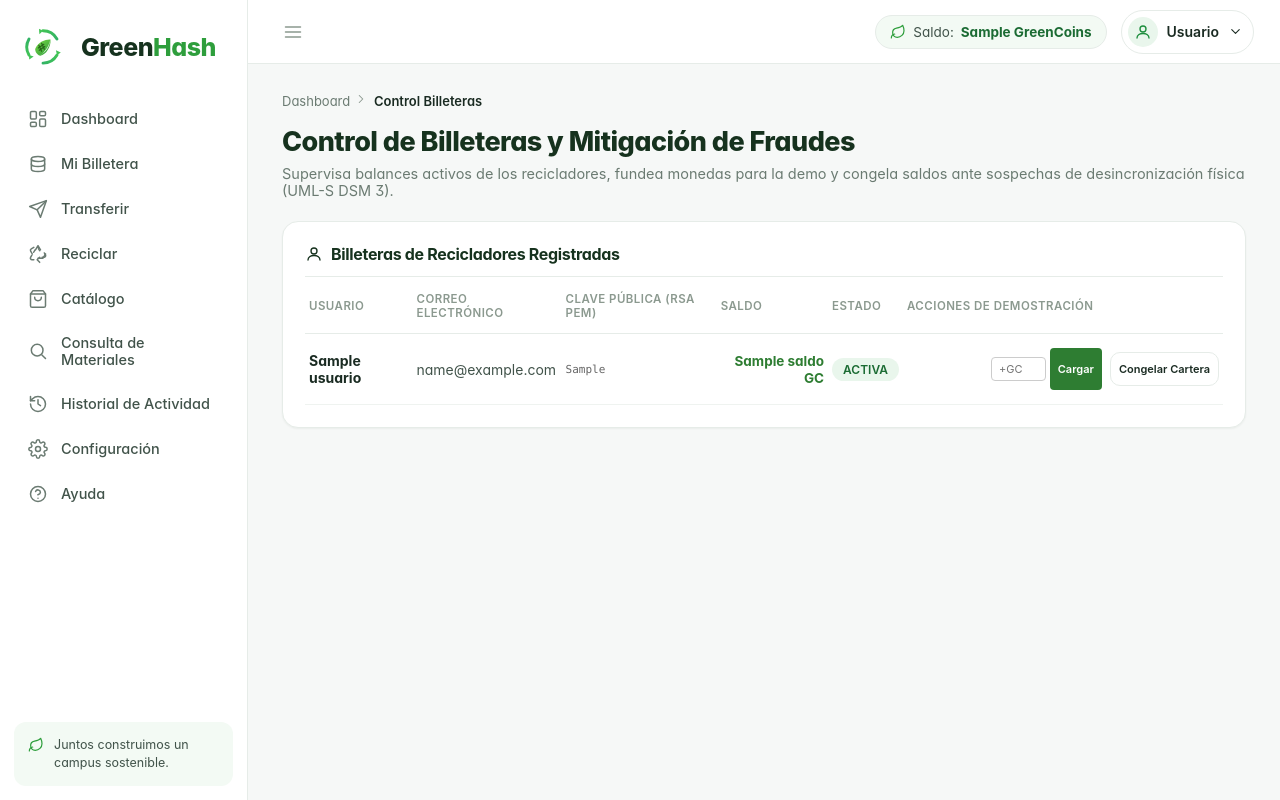
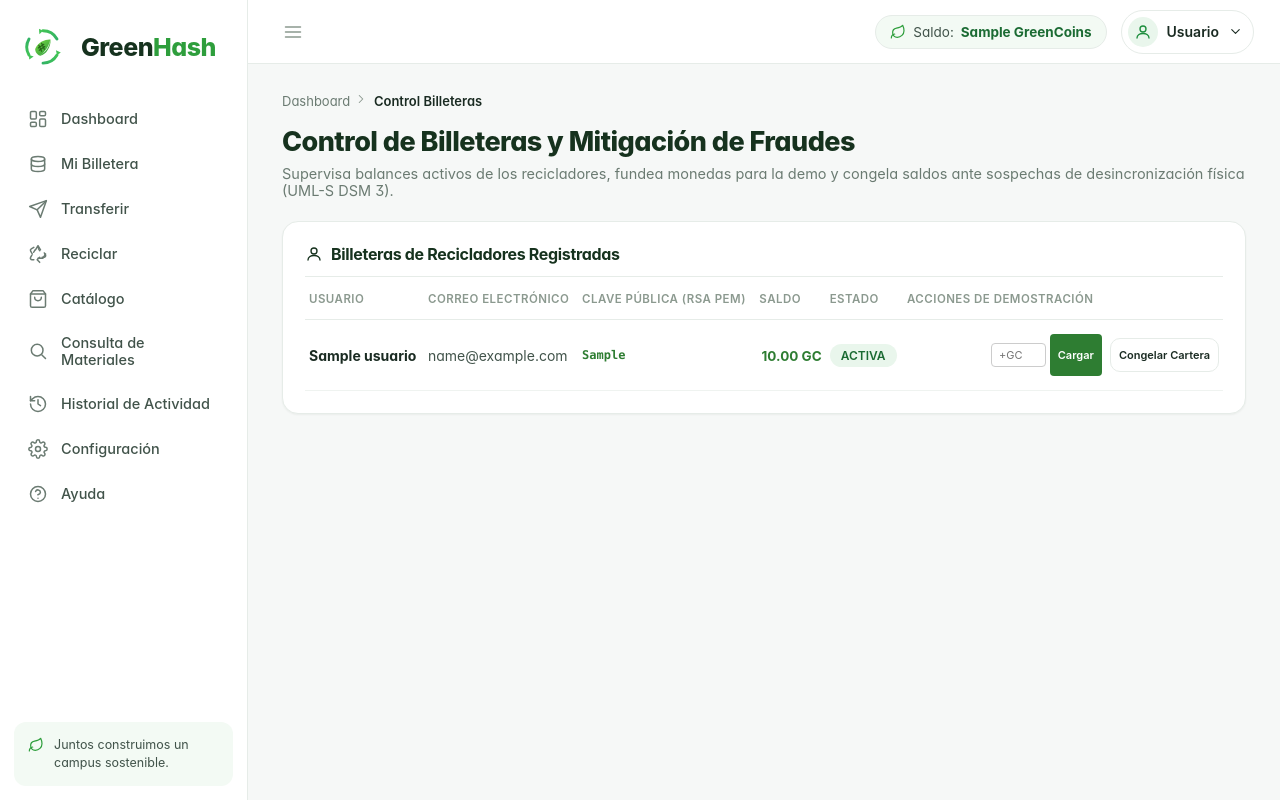
Before and after one commit to yuliu18/GreenHash, a Python web app: template App/Backend/app/web/templates/control_billeteras.html in a window 1280 px wide. Run offline with Jinja, Linux system fonts and the light colour scheme; the template is opened without the code that fills it: most values are stand-ins (such as "Sample title", 1, 10 or a date in 2020); some web fonts are replaced.

Commit message:
fix: admin control billeteras — saldo en GC y clave publica como alias
- Saldo: dividir por 100 y formatear a 2 decimales (10.00 GC no 1000.0 GC)
- Clave publica: mostrar alias PK-XXXXXX en lugar del PEM completo
- JS fondeo: actualizar saldo en DOM tambien dividido por 100
- Route: calcular pk_alias con SHA256[:6] para cada wallet

```diff
--- a/App/Backend/app/web/routes.py
+++ b/App/Backend/app/web/routes.py
@@ -910,12 +910,15 @@ def control_billeteras():
                     "ORDER BY u.nombre_completo"
                 )
                 wallet_rows = cur.fetchall()
+                import hashlib as _hlw
                 for wr in wallet_rows:
+                    pk = wr["clave_publica"] or ""
                     wallets_list.append({
                         "id": wr["wallet_id"],
                         "usuario": wr["usuario"],
                         "email": wr["email"],
-                        "clave_publica": wr["clave_publica"],
+                        "clave_publica": pk,
+                        "pk_alias": "PK-" + _hlw.sha256(pk.encode()).hexdigest()[:6].upper(),
                         "saldo": float(wr["saldo"]),
                         "estado": wr["estado"]
                     })
--- a/App/Backend/app/web/templates/control_billeteras.html
+++ b/App/Backend/app/web/templates/control_billeteras.html
@@ -38,10 +38,10 @@
             <tr>
               <td><b>{{ w.usuario }}</b></td>
               <td class="muted">{{ w.email }}</td>
-              <td class="mono" style="font-size: 11px; color: #666666; max-width: 250px; overflow: hidden; text-overflow: ellipsis; white-space: nowrap;" title="{{ w.clave_publica }}">
-                {{ w.clave_publica }}
+              <td class="mono" style="font-size: 12px; color: #2e7d32; font-weight: 600;">
+                {{ w.pk_alias }}
               </td>
-              <td class="ta-r"><b id="balance-w{{ w.id }}" style="color: #2e7d32; font-size: 13.5px;">{{ w.saldo }} GC</b></td>
+              <td class="ta-r"><b id="balance-w{{ w.id }}" style="color: #2e7d32; font-size: 13.5px;">{{ "%.2f"|format(w.saldo / 100) }} GC</b></td>
               <td class="ta-c">
                 {% if w.estado == 'CONGELADA' %}
                   <span id="state-w{{ w.id }}" class="pill bad" style="background-color: #fee; color: #d32f2f;">CONGELADA</span>
@@ -107,7 +107,7 @@
           alertDiv.style.border = '1px solid #c8e6c9';
 
           // Update user balance cell in the DOM instantly
-          document.getElementById('balance-w' + data.wallet_id).innerText = parseFloat(data.nuevo_saldo).toFixed(1) + ' GC';
+          document.getElementById('balance-w' + data.wallet_id).innerText = (parseFloat(data.nuevo_saldo) / 100).toFixed(2) + ' GC';
 
           // Reset numeric input
           form.querySelector('input[name="monto"]').value = '';
```
